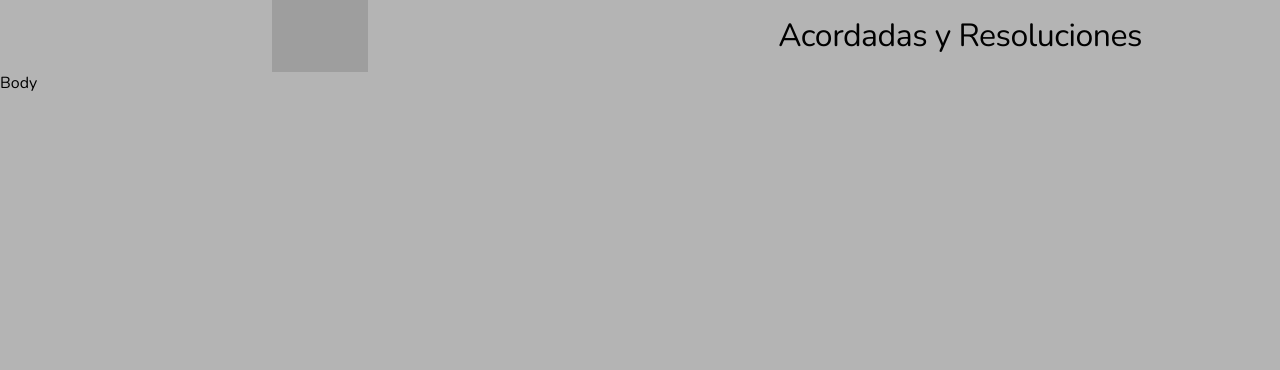
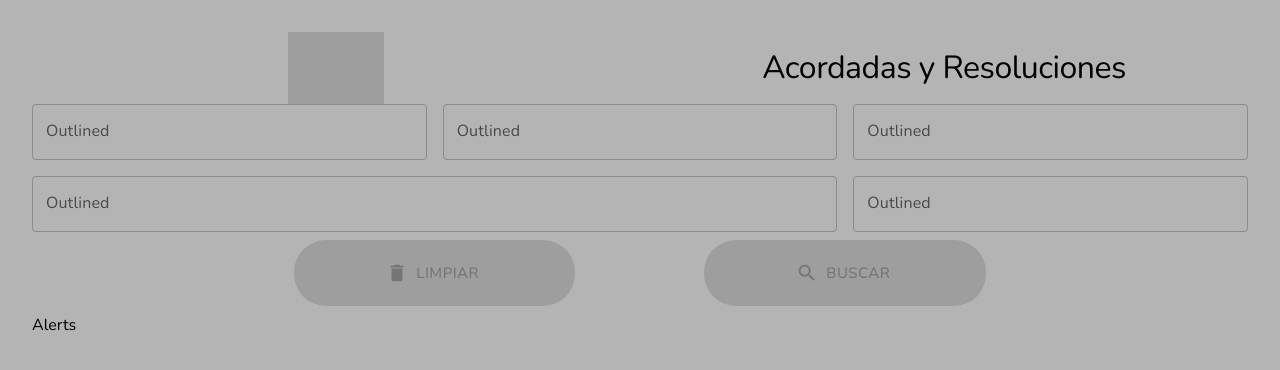
Before and after one commit to Juanivene/Proyecto-acordadas, a React (Vite) app: page / in a window 1280 px wide. Shown: the top 370 px of the page. Built offline with nearby package versions, Linux system fonts and the light colour scheme; grey boxes are pictures that could not be loaded; a web font is replaced by a local one.

Commit message:
feat: search form , inputs and buttons

```diff
--- /dev/null
+++ b/src/Components/Body/Alerts.jsx
@@ -0,0 +1,2 @@
+const Alerts = () => <div>Alerts</div>;
+export default Alerts;
--- a/src/Components/Body/Body.jsx
+++ b/src/Components/Body/Body.jsx
@@ -1,3 +1,11 @@
-const Body = () => <div>Body</div>;
+import Alerts from './Alerts';
+import FormSearchFilter from './Form/FormSearchFilter';
+
+const Body = () => (
+  <>
+    <FormSearchFilter />
+    <Alerts />
+  </>
+);
 
 export default Body;
--- /dev/null
+++ b/src/Components/Body/Form/FormSearchFilter.jsx
@@ -0,0 +1,86 @@
+import DeleteIcon from '@mui/icons-material/Delete';
+import SearchIcon from '@mui/icons-material/Search';
+import { Button, Grid2 as Grid, TextField } from '@mui/material';
+
+const FormSearchFilter = () => (
+  <form>
+    <Grid
+      container
+      direction="row"
+      spacing={2}
+      sx={{ justifyContent: 'center', alignItems: 'center' }}
+    >
+      <Grid size={{ xs: 12, md: 4 }}>
+        <TextField
+          id="outlined-basic"
+          label="Outlined"
+          variant="outlined"
+          fullWidth
+        />
+      </Grid>
+      <Grid size={{ xs: 12, md: 4 }}>
+        <TextField
+          id="outlined-basic"
+          label="Outlined"
+          variant="outlined"
+          fullWidth
+        />
+      </Grid>
+      <Grid size={{ xs: 12, md: 4 }}>
+        <TextField
+          id="outlined-basic"
+          label="Outlined"
+          variant="outlined"
+          fullWidth
+        />
+      </Grid>
+      <Grid size={{ xs: 12, md: 8 }}>
+        <TextField
+          id="outlined-basic"
+          label="Outlined"
+          variant="outlined"
+          fullWidth
+        />
+      </Grid>
+      <Grid size={{ xs: 12, md: 4 }}>
+        <TextField
+          id="outlined-basic"
+          label="Outlined"
+          variant="outlined"
+          fullWidth
+        />
+      </Grid>
+    </Grid>
+    <Grid
+      container
+      direction="row"
+      spacing={2}
+      sx={{ justifyContent: 'center', alignItems: 'center' }}
+    >
+      <Grid size={{ xs: 4 }} display="flex" justifyContent="center">
+        <Button
+          variant="contained"
+          disabled
+          size="large"
+          sx={{ m: 1, borderRadius: 8, padding: '20px 96px' }}
+          startIcon={<DeleteIcon />}
+        >
+          Limpiar
+        </Button>
+      </Grid>
+      <Grid size={{ xs: 4 }} display="flex" justifyContent="center">
+        <Button
+          variant="contained"
+          disabled
+          size="large"
+          sx={{ m: 1, borderRadius: 8, padding: '20px 96px' }}
+          startIcon={<SearchIcon />}
+        >
+          Buscar
+        </Button>
+      </Grid>
+    </Grid>
+  </form>
+);
+
+export default FormSearchFilter;
--- a/src/index.css
+++ b/src/index.css
@@ -1,5 +1,6 @@
-* {
+body {
   background: rgb(180, 180, 180);
+  padding: 2rem;
 }
 /* :root {
   font-family: Inter, system-ui, Avenir, Helvetica, Arial, sans-serif;
```
